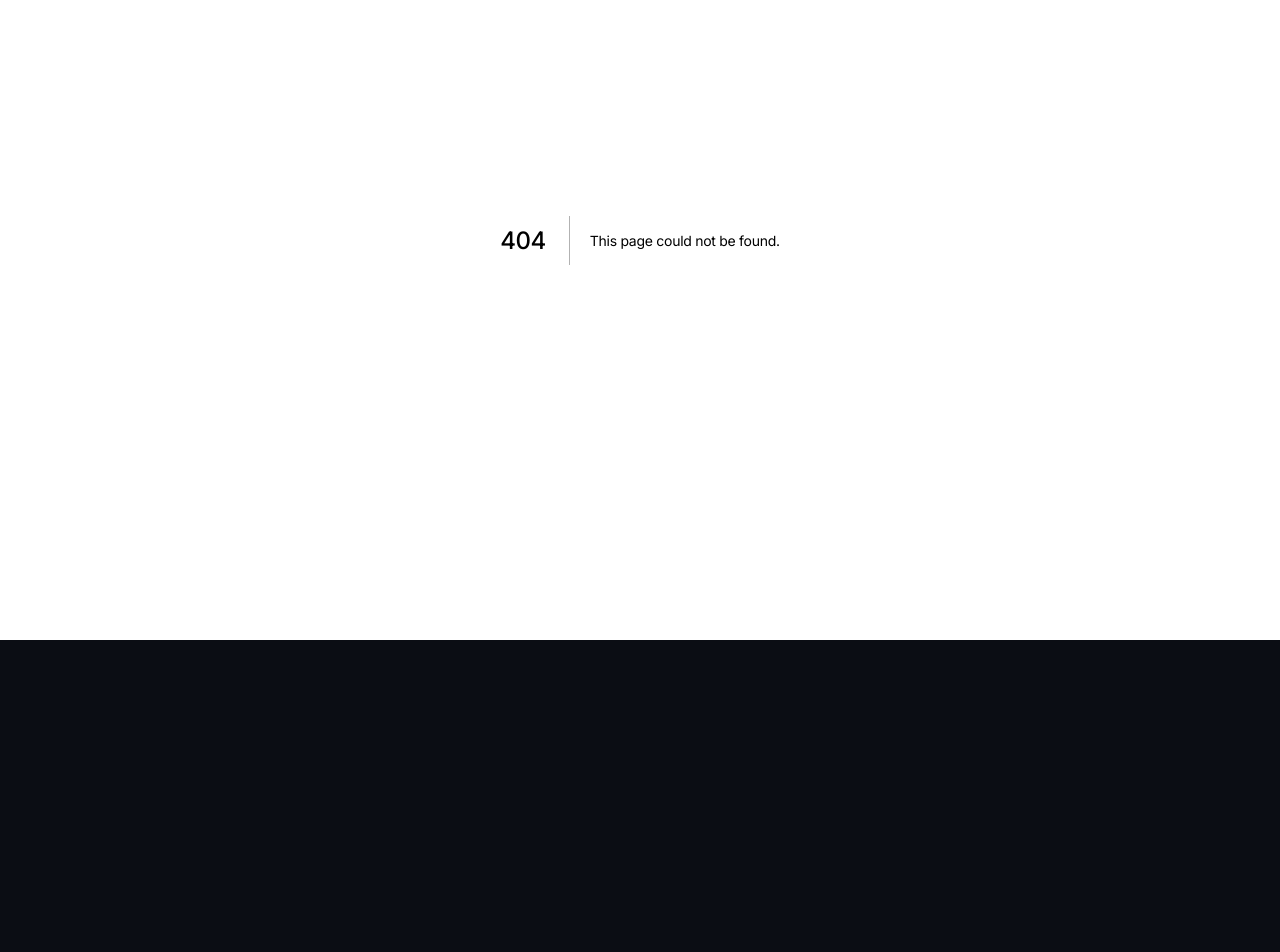
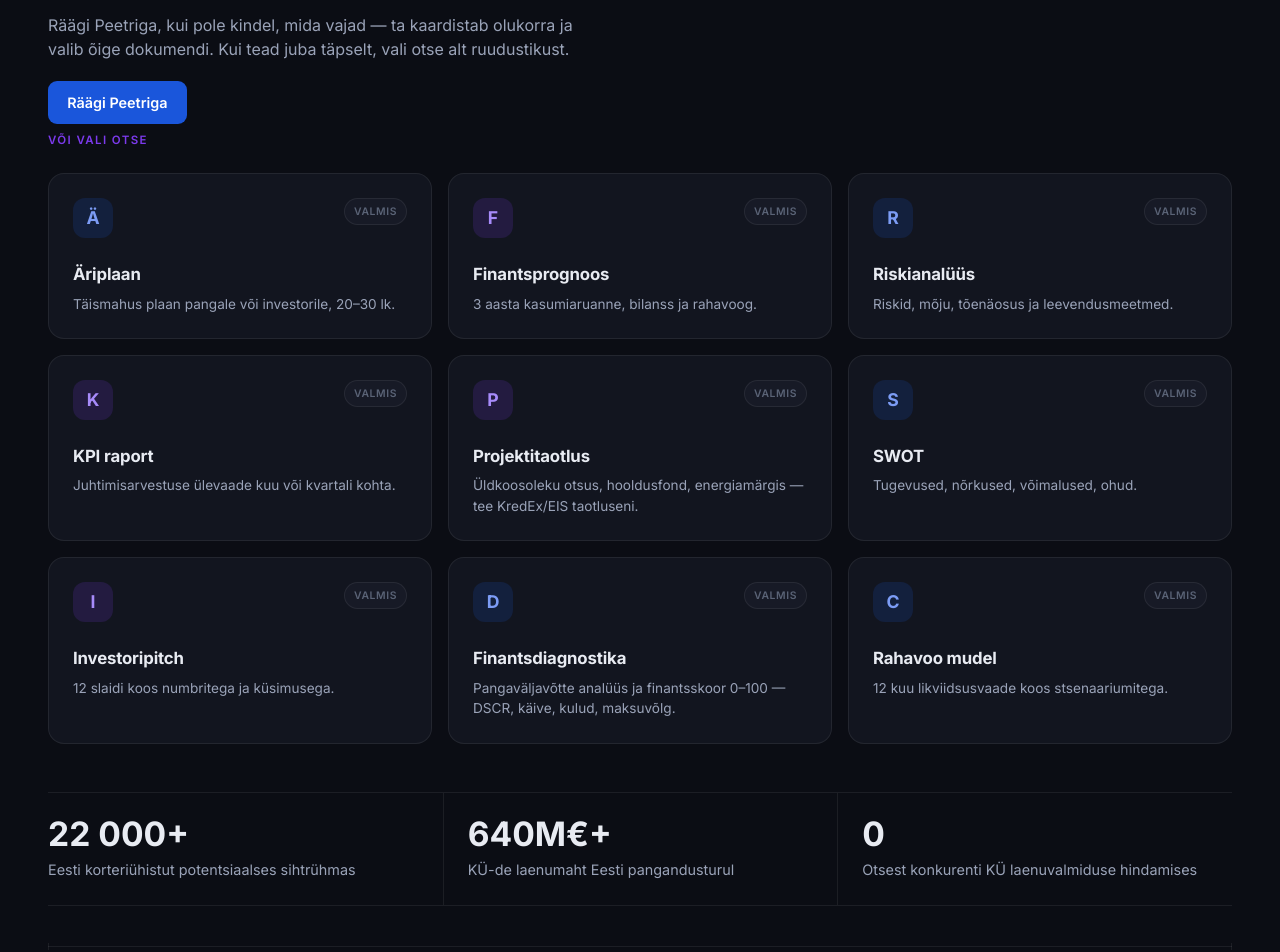
Before and after one commit to rpunkar1-afk/finantsdisain-saas, a Next.js app: page /tooruum in a window 1280 px wide. Before the commit this address had no page. Shown: the part 220-1172 px from the top of the page. Before the commit the page ends 860 px from the top, so only its background shows below. Built offline with nearby package versions, Linux system fonts and the light colour scheme.

Commit message:
Add Tooruum page with tile cards and process steps

```diff
--- /dev/null
+++ b/pages/tooruum.tsx
@@ -0,0 +1,110 @@
+import Link from "next/link";
+
+interface Tile {
+  letter: string;
+  title: string;
+  description: string;
+  color: "blue" | "purple";
+  href?: string;
+}
+
+const TILES: Tile[] = [
+  { letter: "Ä", title: "Äriplaan", description: "Täismahus plaan pangale või investorile, 20–30 lk.", color: "blue", href: "/tools/ariplaan" },
+  { letter: "F", title: "Finantsprognoos", description: "3 aasta kasumiaruanne, bilanss ja rahavoog.", color: "purple", href: "/tools/finantsprognoos" },
+  { letter: "R", title: "Riskianalüüs", description: "Riskid, mõju, tõenäosus ja leevendusmeetmed.", color: "blue", href: "/tools/riskianaluus" },
+  { letter: "K", title: "KPI raport", description: "Juhtimisarvestuse ülevaade kuu või kvartali kohta.", color: "purple", href: "/tools/kpi-raport" },
+  {
+    letter: "P",
+    title: "Projektitaotlus",
+    description: "Üldkoosoleku otsus, hooldusfond, energiamärgis — tee KredEx/EIS taotluseni.",
+    color: "purple",
+    href: "/ky",
+  },
+  { letter: "S", title: "SWOT", description: "Tugevused, nõrkused, võimalused, ohud.", color: "blue", href: "/tools/swot" },
+  { letter: "I", title: "Investoripitch", description: "12 slaidi koos numbritega ja küsimusega.", color: "purple", href: "/tools/investoripitch" },
+  {
+    letter: "D",
+    title: "Finantsdiagnostika",
+    description: "Pangaväljavõtte analüüs ja finantsskoor 0–100 — DSCR, käive, kulud, maksuvõlg.",
+    color: "blue",
+    href: "/vke",
+  },
+  { letter: "C", title: "Rahavoo mudel", description: "12 kuu likviidsusvaade koos stsenaariumitega.", color: "blue", href: "/tools/rahavoo-mudel" },
+];
+
+function TileCard({ tile }: { tile: Tile }) {
+  const inner = (
+    <>
+      <div className="tile-top">
+        <div className="tile-avatar">{tile.letter}</div>
+        <div className="tile-badge">{tile.href ? "Valmis" : "Tulemas"}</div>
+      </div>
+      <h3>{tile.title}</h3>
+      <p>{tile.description}</p>
+    </>
+  );
+  const className = `tile ${tile.color === "purple" ? "purple" : ""} ${tile.href ? "" : "tulemas"}`.trim();
+  if (tile.href) {
+    return (
+      <Link href={tile.href} className={className}>
+        {inner}
+      </Link>
+    );
+  }
+  return <div className={className}>{inner}</div>;
+}
+
+export default function Tooruum() {
+  return (
+    <div className="page-wide">
+      <div className="workspace-header">
+        <div className="eyebrow">Tööruum</div>
+        <h1>Mida soovid täna luua?</h1>
+        <p>
+          Räägi Peetriga, kui pole kindel, mida vajad — ta kaardistab olukorra ja valib õige
+          dokumendi. Kui tead juba täpselt, vali otse alt ruudustikust.
+        </p>
+        <div className="hero-actions" style={{ marginTop: "1.25rem" }}>
+          <Link href="/peeter" className="button">
+            Räägi Peetriga
+          </Link>
+        </div>
+      </div>
+
+      <div className="eyebrow" style={{ marginTop: "0.5rem" }}>
+        Või vali otse
+      </div>
+      <div className="tile-grid">
+        {TILES.map((tile) => (
+          <TileCard key={tile.title} tile={tile} />
+        ))}
+      </div>
+
+      <div className="stat-strip">
+        <div>
+          <span className="stat-number">22 000+</span>
+          <span className="stat-label">Eesti korteriühistut potentsiaalses sihtrühmas</span>
+        </div>
+        <div>
+          <span className="stat-number">640M€+</span>
+          <span className="stat-label">KÜ-de laenumaht Eesti pangandusturul</span>
+        </div>
+        <div>
+          <span className="stat-number">0</span>
+          <span className="stat-label">Otsest konkurenti KÜ laenuvalmiduse hindamises</span>
+        </div>
+      </div>
+
+      <div className="ledger-rule" />
+
+      <h2>Protsess</h2>
+      <ol className="numbered-steps">
+        <li>Laadige üles pangaväljavõte (VKE) või vastake KÜ küsimustikule.</li>
+        <li>Saate deterministliku 0–100 skoori ja riskitaseme koos põhjendusega.</li>
+        <li>Saate prioriseeritud tegevuskava nõrkade kohtade parandamiseks.</li>
+        <li>Vaadake sobivaid KredEx/EIS toetusprogramme.</li>
+        <li>Genereerige lõplik raport taotluse ettevalmistamiseks.</li>
+      </ol>
+    </div>
+  );
+}
```
